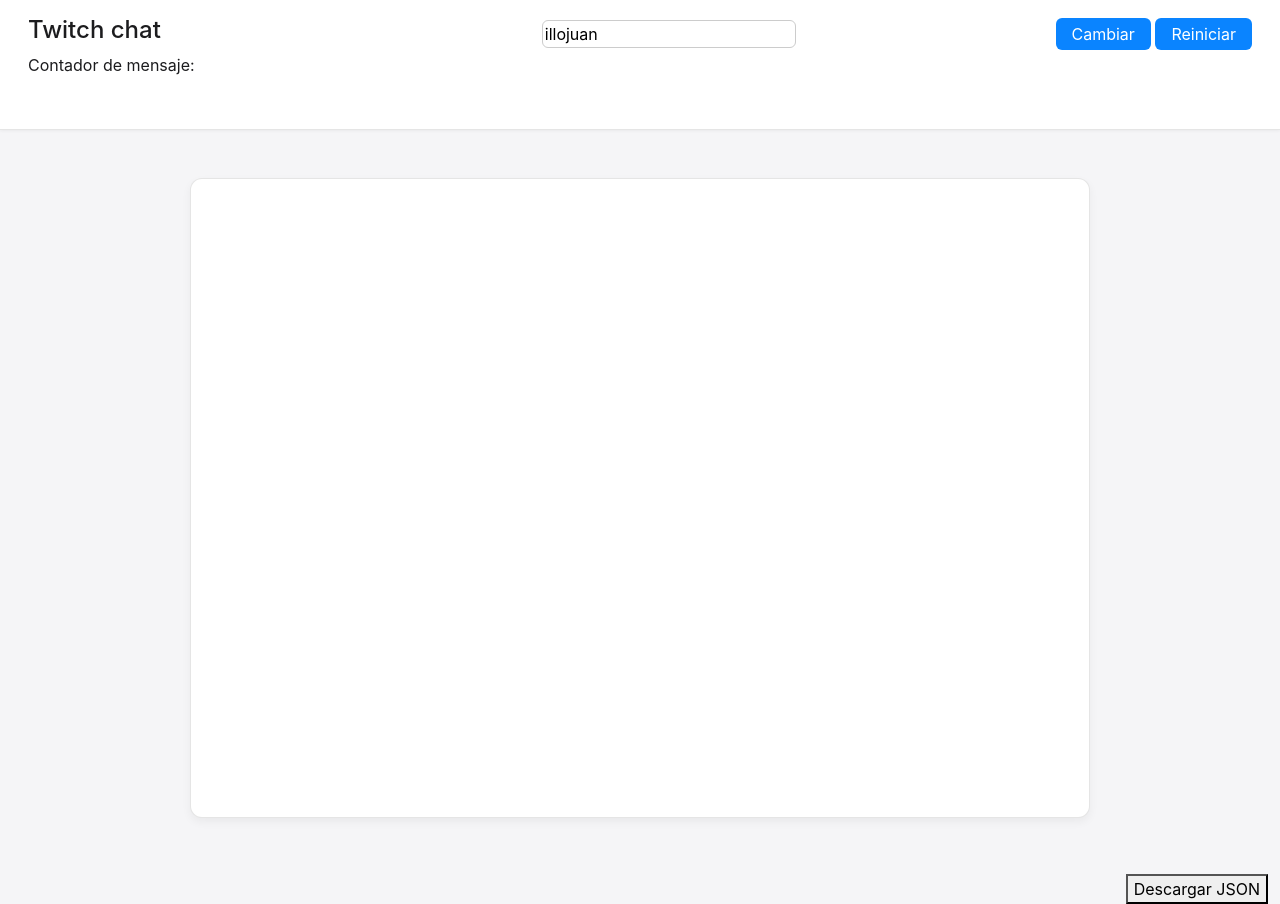
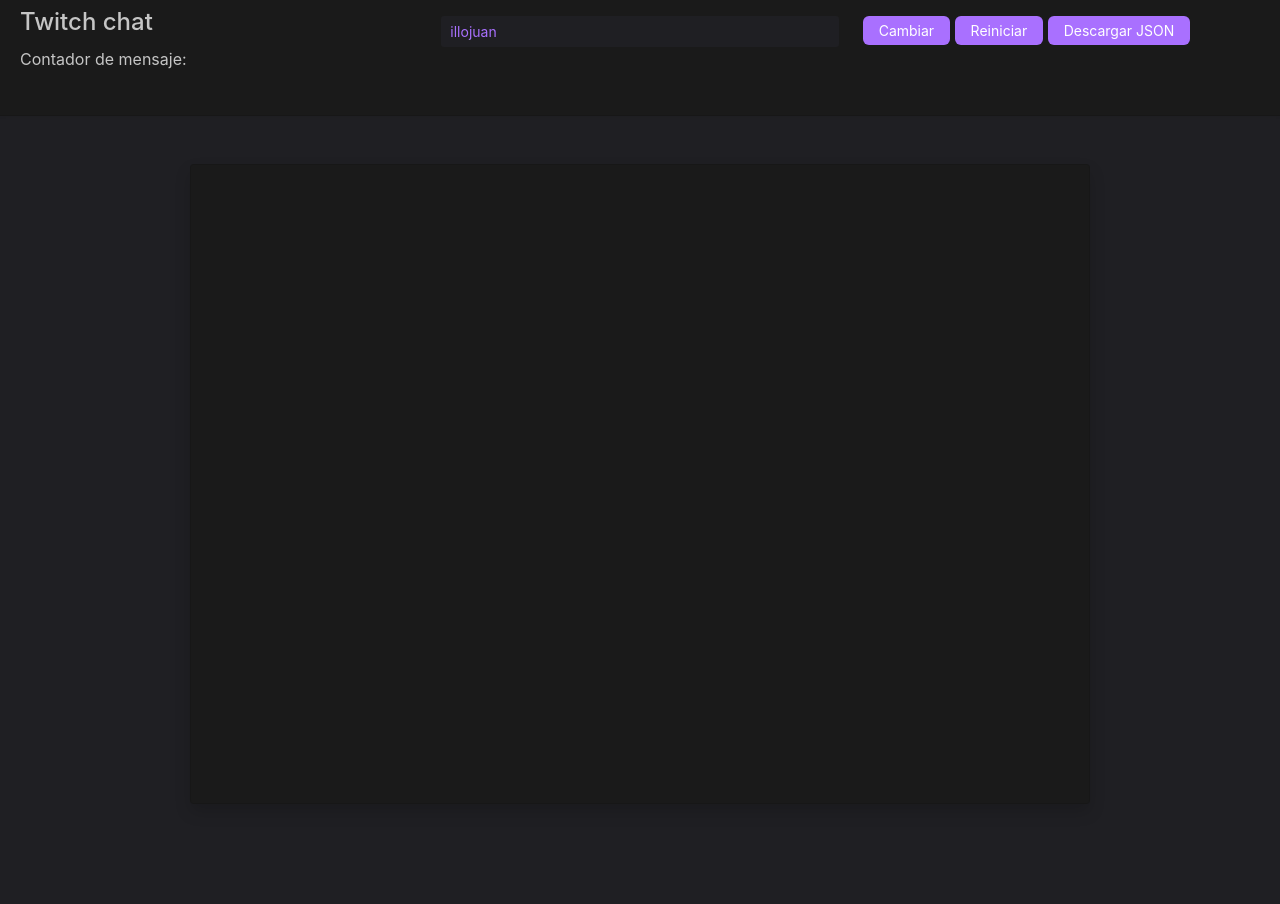
Before and after one commit to klaudiusmiskinis/twitch-chat, a website: page app/index.html in a window 1280 px wide. After the commit the page ends 852 px from the top, so only its background shows below. Drawn offline with nearby package versions, Linux system fonts and the light colour scheme; no server answers.

Commit message:
Restoring styles

```diff
--- a/app/index.html
+++ b/app/index.html
@@ -13,16 +13,17 @@
 </head>
 <body>
     <div class="container-fluid">
-        <div class="row align-items-center p-3" id="header">
+        <div class="row p-2" id="header">
             <div class="col">
                 <h4 id="titulo">Twitch chat</h4>
             </div>
-            <div class="col mt-2 mt-md-0">
-                <input placeholder="Introduce el nombre del canal" id="nombre">
+            <div class="col mt-2">
+                <input class="form-control form-control-sm" placeholder="Introduce el nombre del canal" id="nombre">
             </div>
-            <div class="col-auto mt-2 mt-md-0">
-                <button id="cambiar">Cambiar</button>
-                <button id="bug">Reiniciar</button>
+            <div class="col mt-2">
+                <button class="btn btn-sm" id="cambiar">Cambiar</button>
+                <button class="btn btn-sm" id="bug">Reiniciar</button>
+                <button class="btn btn-sm" id="descargar">Descargar JSON</button>
             </div>
             <div class="row">
                 <p>Contador de mensaje:<span id="contador"></span></p>
@@ -30,10 +31,7 @@
             </div>
         </div>
         <div class="row justify-content-center">
-            <div class="align-self-center p-3 my-5 col-12" id="chat"></div>
-            <div class="col-12 text-end">
-                <button id="descargar" class="mt-2">Descargar JSON</button>
-            </div>
+            <div class="overflow-auto align-self-center p-3 my-5 col-12 rounded shadow" id="chat"></div>
         </div>
     </div>
     <script src="/socket.io/socket.io.js"></script>
--- a/app/style.css
+++ b/app/style.css
@@ -1,8 +1,10 @@
 :root {
-  --accent: #0a84ff;
-  --panel-bg: #ffffff;
-  --page-bg: #f5f5f7;
-  --text-color: #1c1c1e;
+  --accent: #a970ff;
+  --panel-bg: #1a1a1a;
+  --page-bg: #1f1f23;
+  --text-color: #c5c5c5;
+  --bg: #a970ff;
+  --grey: #1f1f23;
 }
 
 body {
@@ -22,7 +24,6 @@ body {
 #chat {
   background: var(--panel-bg);
   border: 1px solid rgba(0,0,0,0.1);
-  border-radius: 12px;
   box-shadow: 0 4px 10px rgba(0,0,0,0.05);
   height: 70vh;
   max-width: 900px;
@@ -30,7 +31,7 @@ body {
   overflow-x: hidden;
 }
 
-#cambiar, #bug {
+#cambiar, #bug, #descargar {
   background: var(--accent);
   color: #fff;
   border: none;
@@ -40,22 +41,23 @@ body {
 }
 
 #cambiar:hover, #bug:hover {
-  background: #006fe6;
+  background: #3d004d;
 }
 
 #nombre {
-  border: 1px solid #ccc;
-  border-radius: 6px;
+  border: 1px solid transparent;
+  background: var(--grey);
+  color: var(--accent);
 }
 
 #nombre:focus {
   outline: none;
-  box-shadow: 0 0 0 2px rgba(10,132,255,0.3);
   border-color: var(--accent);
+  box-shadow: none;
 }
 
 #mensaje {
-  border-bottom: 1px solid rgba(0,0,0,0.1);
+  border-bottom: 1px solid rgb(255 255 255 / 10%);
   padding: 0.25rem 0;
 }
 
```
